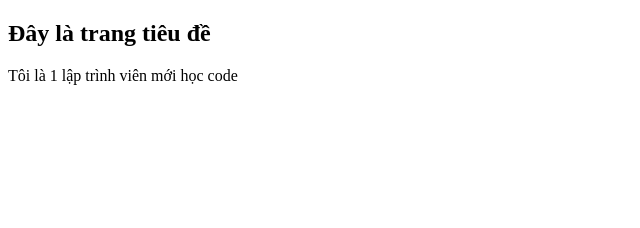
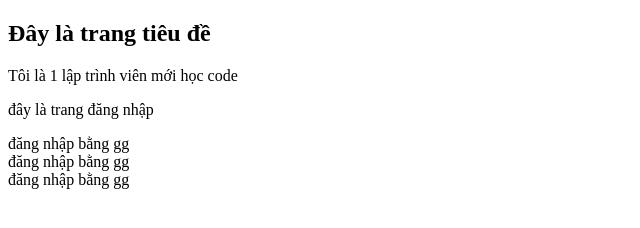
Before and after one commit to dvm04vn/bai-13, a plain HTML site: page index.html in a window 1280 px wide. Shown: the whole page, without its empty margins (0-640 px from the left). Drawn offline with Linux system fonts and the light colour scheme.

Commit message:
Create uppdate page index

```diff
--- a/index.html
+++ b/index.html
@@ -8,5 +8,9 @@
 <body>
     <h2>Đây là trang tiêu đề</h2>
     <p>Tôi là 1 lập trình viên mới học code</p>
+    <p>đây là trang đăng nhập</p>
+    <div>đăng nhập bằng gg</div>
+    <div>đăng nhập bằng gg</div>
+    <div>đăng nhập bằng gg</div>
 </body>
 </html>
```
